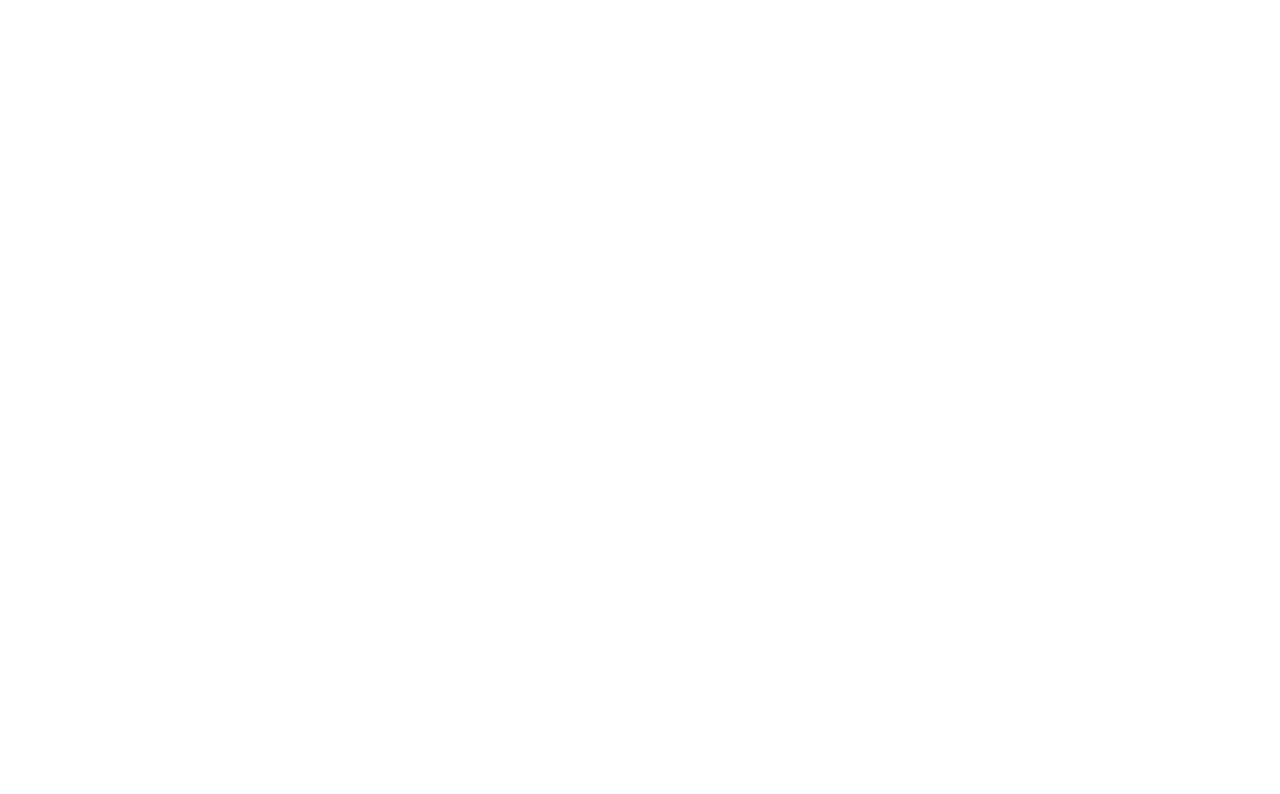
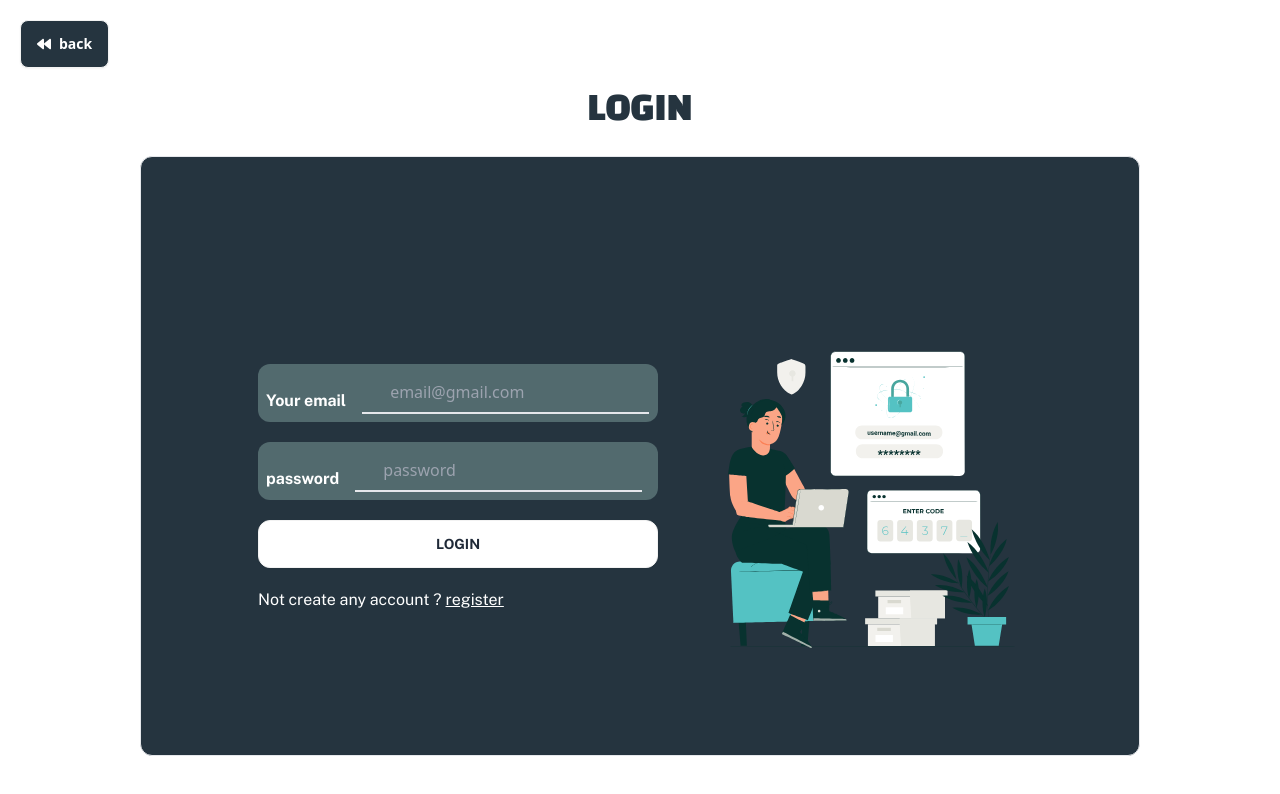
Before and after one commit to osmanratib/travelora-client, a React (Vite) app: page /login in a window 1280 px wide. Shown: the top 794 px of the page. Built offline with nearby package versions, Linux system fonts and the light colour scheme; no server answers.

Commit message:
Complete sign up method with firebase and use onAuth change method

```diff
--- a/src/AuthProvider/AuthProvider.jsx
+++ b/src/AuthProvider/AuthProvider.jsx
@@ -1,19 +1,39 @@
-import { createUserWithEmailAndPassword } from 'firebase/auth';
-import { createContext } from 'react';
+import { createUserWithEmailAndPassword, onAuthStateChanged, signInWithEmailAndPassword } from 'firebase/auth';
+import { createContext, useEffect, useState } from 'react';
 import auth from '../FirebaseAuth/FirebaseAuth';
+
 // eslint-disable-next-line react-refresh/only-export-components
 export const AuthContext = createContext();
 
 const AuthProvider = ({ children }) => {
 
+ const [user, setUser] = useState(null);
+ const [loading , setLoading] = useState(true);
 
  const createUser = (email, password) => {
+  setLoading(true)
   return createUserWithEmailAndPassword(auth, email, password)
  }
 
+ useEffect(() => {
+  const unSubscribe = onAuthStateChanged(auth, (currentUser) => {
+   setUser(currentUser);
+   console.log(currentUser)
+   setLoading(false) ;
+  })
+  return () => unSubscribe();
+ }, [])
+
+ const login = (email, password) => {
+  setLoading(true)
+  return signInWithEmailAndPassword(auth, email, password)
+ }
 
  const userInfo = {
-  createUser
+  createUser,
+  login,
+  user ,
+  loading
  }
  return (
   <AuthContext.Provider value={userInfo} >
--- a/src/Pages/Login/Login.jsx
+++ b/src/Pages/Login/Login.jsx
@@ -1,9 +1,117 @@
-import React from 'react';
+import React, { useContext } from 'react';
+import { Link, useNavigate } from 'react-router-dom';
+import lottie from '../../../public/Images/Lottie/signup.json'
+import Lottie from 'lottie-react';
+import { FaBackward } from 'react-icons/fa';
+import { AuthContext } from '../../AuthProvider/AuthProvider';
+import toast, { Toaster } from 'react-hot-toast';
 
 const Login = () => {
+
+ const { login } = useContext(AuthContext);
+ const navigate = useNavigate();
+
+ const handleForm = (e) => {
+  e.preventDefault();
+  const form = e.target;
+
+  const email = form.email.value;
+  const password = form.password.value;
+
+
+  console.log(email, password)
+  const user = { email, password };
+  console.log(user);
+
+
+  login(email, password)
+   .then(res => {
+    console.log(res)
+    toast("successfully login ✅",
+     {
+      style: {
+       backgroundColor: "#000",
+       borderRadius: "10px",
+       width: "700px",
+       color: "#fff"
+      },
+     }
+    )
+
+    form.reset()
+    navigate('/')
+
+   })
+   .catch(error => {
+    console.error(error)
+   })
+
+
+ }
+
+
+
  return (
-  <div>
+  <div className='p-5'>
+   <Toaster
+    position='right-top'
+   />
+   <Link to={'/'} ><button className='btn bg-primary-0 text-white ' ><FaBackward />back</button></Link>
 
+   <h1 className='text-center  text-[40px] m-2 text-primary-0 font-changaOne uppercase ' >Login</h1>
+   <section className=' flex justify-center   mt-5  '  >
+    <div className="w-[1000px] h-[600px] border bg-primary-0 rounded-xl flex justify-center gap-16 pt-16 items-center">
+
+     <form onSubmit={handleForm} >
+
+      <div className='space-y-5 ' >
+
+
+       <div className=" email flex items-center gap-4  bg-[#526a6e] p-2 rounded-xl ">
+        <h1 className='text-white font-bold font-publicSans text-[16px] mt-4' >Your email </h1>
+        <input type="email"
+         name='email'
+         required
+         placeholder='email@gmail.com'
+         className='outline-none px-7 py-2 bg-transparent border-b-2 text-white'
+        />
+       </div>
+
+       <div className=" password flex items-center gap-4  bg-[#526a6e] p-2 rounded-xl ">
+        <h1 className='text-white font-bold font-publicSans text-[16px] mt-4' > password </h1>
+        <input type="password"
+         name='password'
+         required
+         placeholder='password'
+         className='outline-none px-7 py-2 bg-transparent border-b-2 text-white'
+        />
+       </div>
+
+
+
+       <button className='bg-white w-[400px] p-3 rounded-xl font-publicSans font-bold uppercase btn '  >Login</button>
+
+
+       <div>
+        <h1 className='text-white font-publicSans ' >Not create any account  ? <Link to={'/register'} className='underline' >register</Link></h1>
+       </div>
+
+      </div>
+
+
+     </form>
+
+
+     <div className="lottie w-[300px] h-[300px]">
+      <Lottie animationData={lottie} ></Lottie>
+     </div>
+
+
+    </div>
+
+
+
+   </section>
   </div>
  );
 };
--- a/src/Pages/Register/Register.jsx
+++ b/src/Pages/Register/Register.jsx
@@ -50,7 +50,7 @@
      }
     )
     form.reset();
-    navigate('/')
+    navigate('/login')
    })
    .catch(error => {
     console.error(error)
@@ -65,12 +65,6 @@
    })
  }
 
-
- const testToast = () => {
-
- }
-
-
  return (
   <div className='p-5'>
    <Toaster
@@ -80,7 +74,7 @@
 
    <h1 className='text-center  text-[40px] m-2 text-primary-0 font-changaOne uppercase ' >Register</h1>
    <section className=' flex justify-center mt-5  '  >
-    <div className="w-[1000px] h-[600px] border bg-primary-0 rounded-xl flex justify-center gap-16 pt-16">
+    <div className="w-[1000px] h-[600px] border bg-primary-0 rounded-xl flex justify-center gap-16 pt-16 items-center">
 
      <form onSubmit={handleForm} >
 
@@ -145,7 +139,6 @@
 
     </div>
 
-    <button onClick={testToast} >toast</button>
 
    </section>
   </div>
--- a/src/Shared/Navbar/Navbar.jsx
+++ b/src/Shared/Navbar/Navbar.jsx
@@ -49,8 +49,8 @@
      </ul>
     </div>
     <div className="navbar-end hidden font-publicSans lg:flex gap-4 text-[13px] capitalize">
-     <Link className='bg-primary-0 text-white px-5 py-1 rounded-md' to={'/login'}> <a >Login</a></Link>
-     <Link className='bg-primary-0 text-white px-5 py-1 rounded-md' to={'/Register'}> <a >Register</a></Link>
+     <Link className='bg-primary-0 text-white px-5 py-1 rounded-md' to={'/login'}> Login</Link>
+     <Link className='bg-primary-0 text-white px-5 py-1 rounded-md' to={'/Register'}> Register</Link>
     </div>
    </div>
   </div>
```
